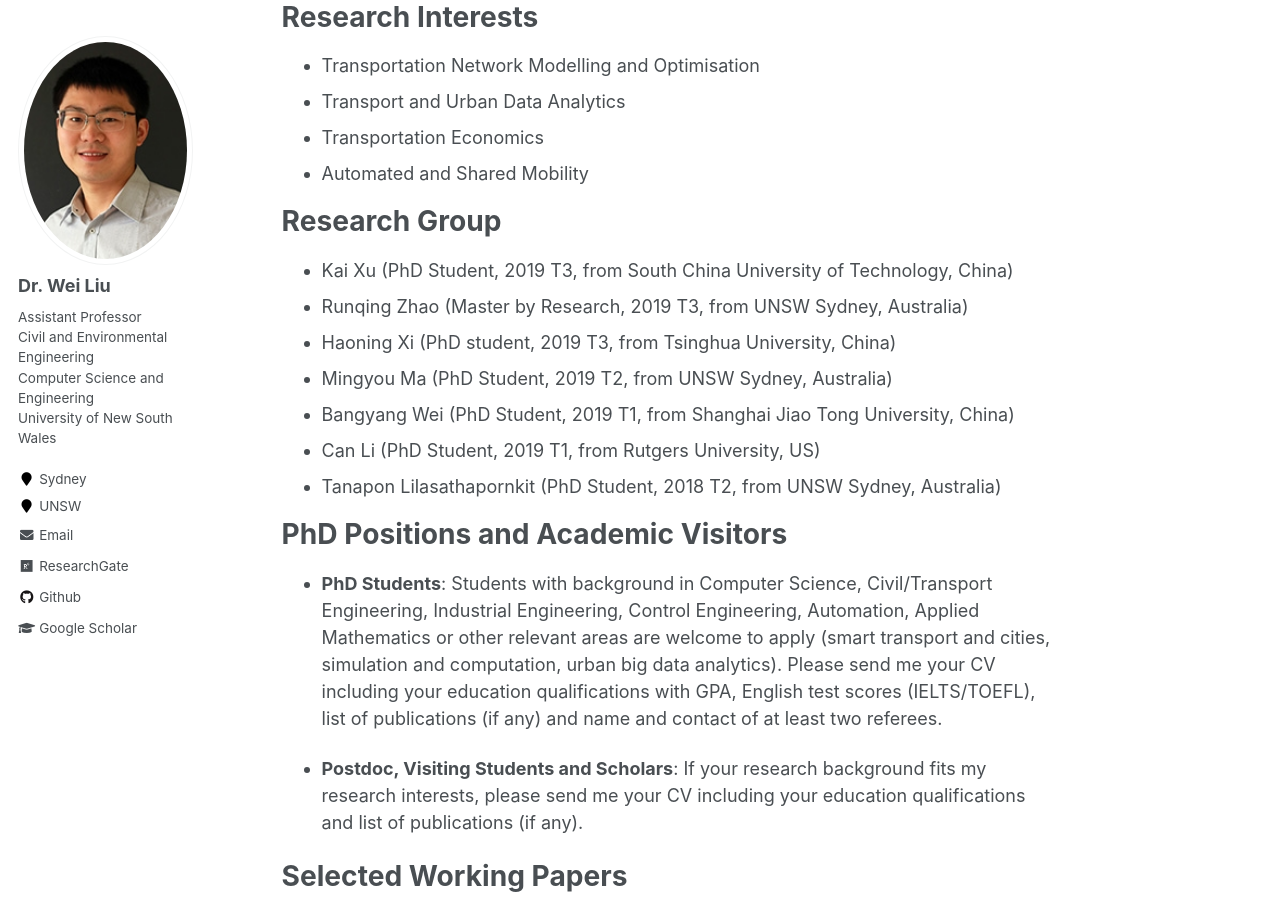
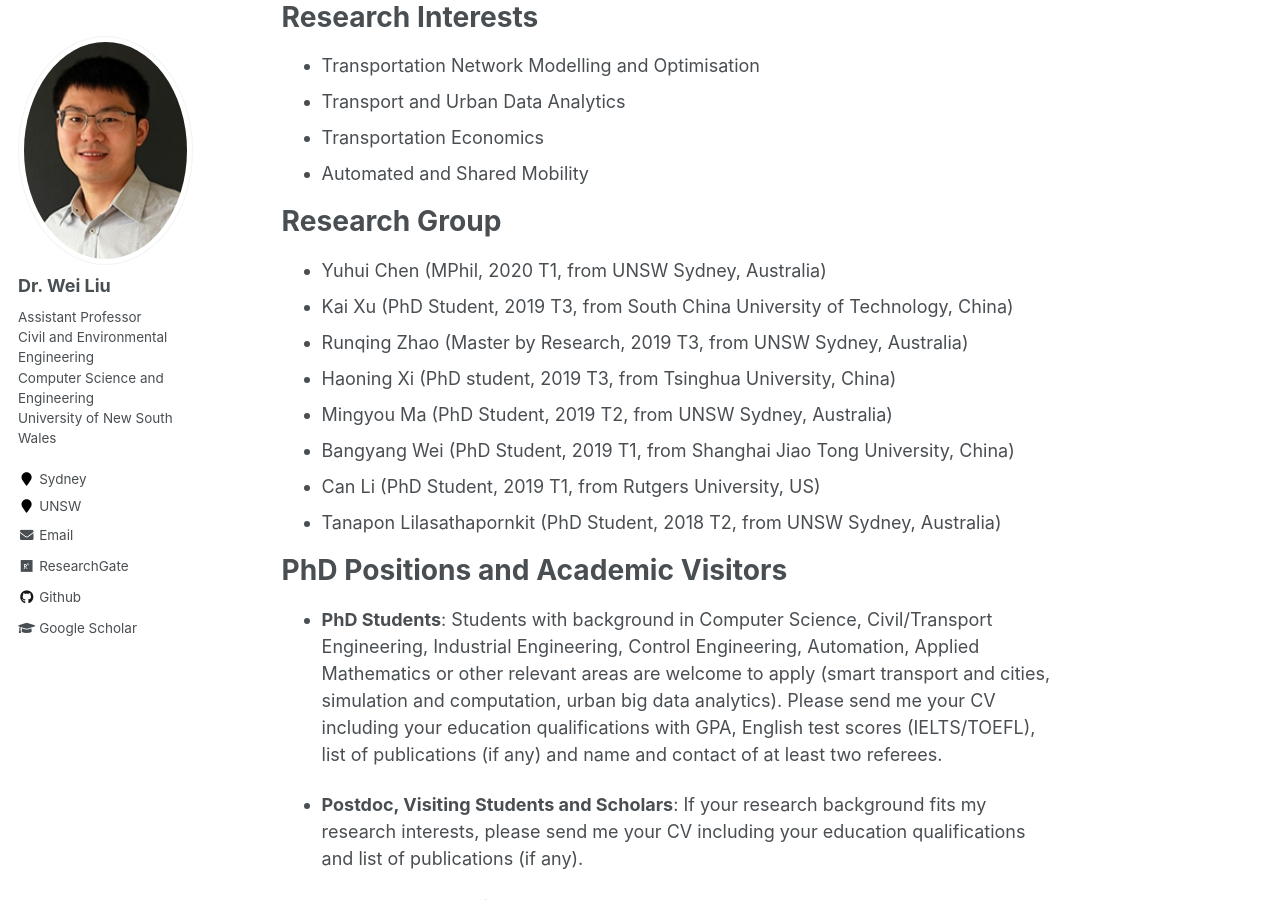
Before and after one commit to weiliu2016/weiliu2016.github.io, a Jekyll site: the page built from _pages/about.md, in a window 1280 px wide and 900 px high, scrolled down 534 px. Built offline with Jekyll 4.4.1, drawn with Linux system fonts in a browser that asks for light colours.

Commit message:
Update about.md

```diff
--- a/_pages/about.md
+++ b/_pages/about.md
@@ -19,6 +19,7 @@ Research Interests
 
 Research Group
 ======
+- Yuhui Chen (MPhil, 2020 T1, from UNSW Sydney, Australia)
 - Kai Xu (PhD Student, 2019 T3, from South China University of Technology, China)
 - Runqing Zhao (Master by Research, 2019 T3, from UNSW Sydney, Australia)
 - Haoning Xi (PhD student, 2019 T3, from Tsinghua University, China)
```
